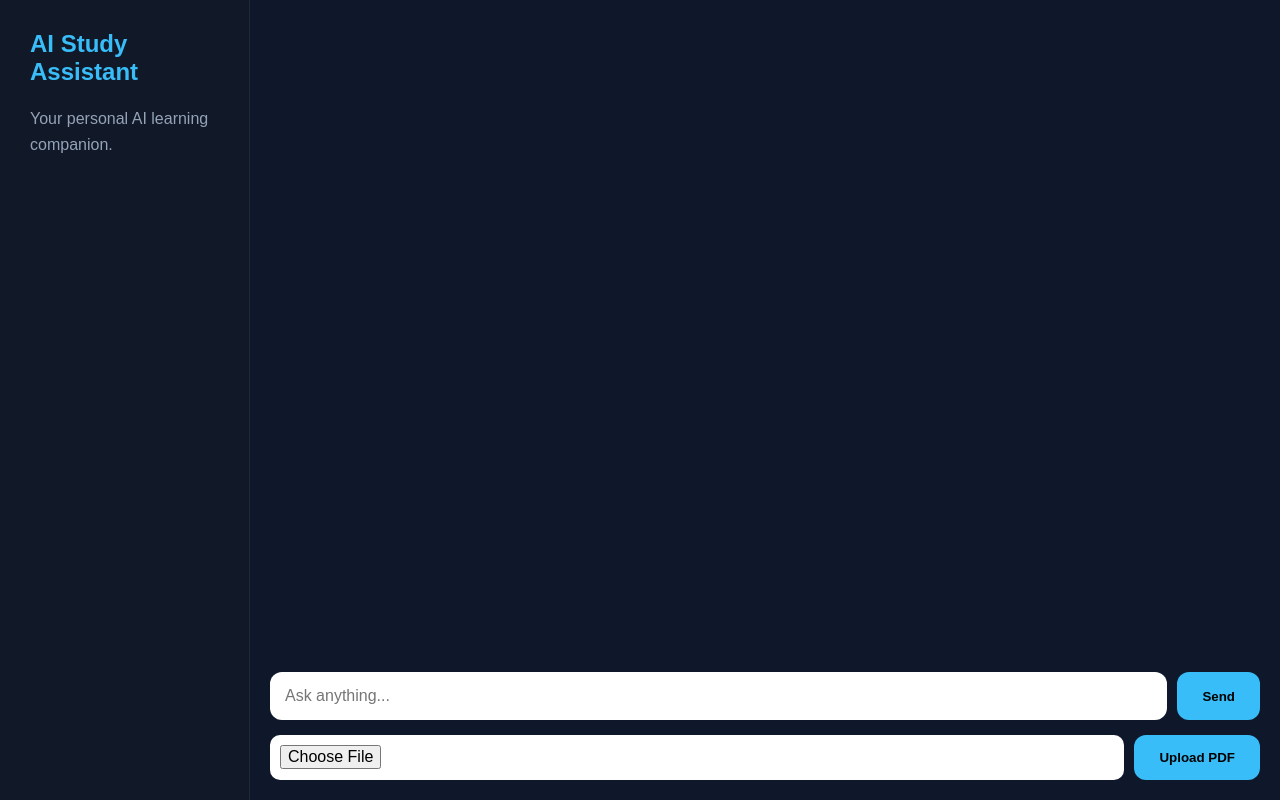
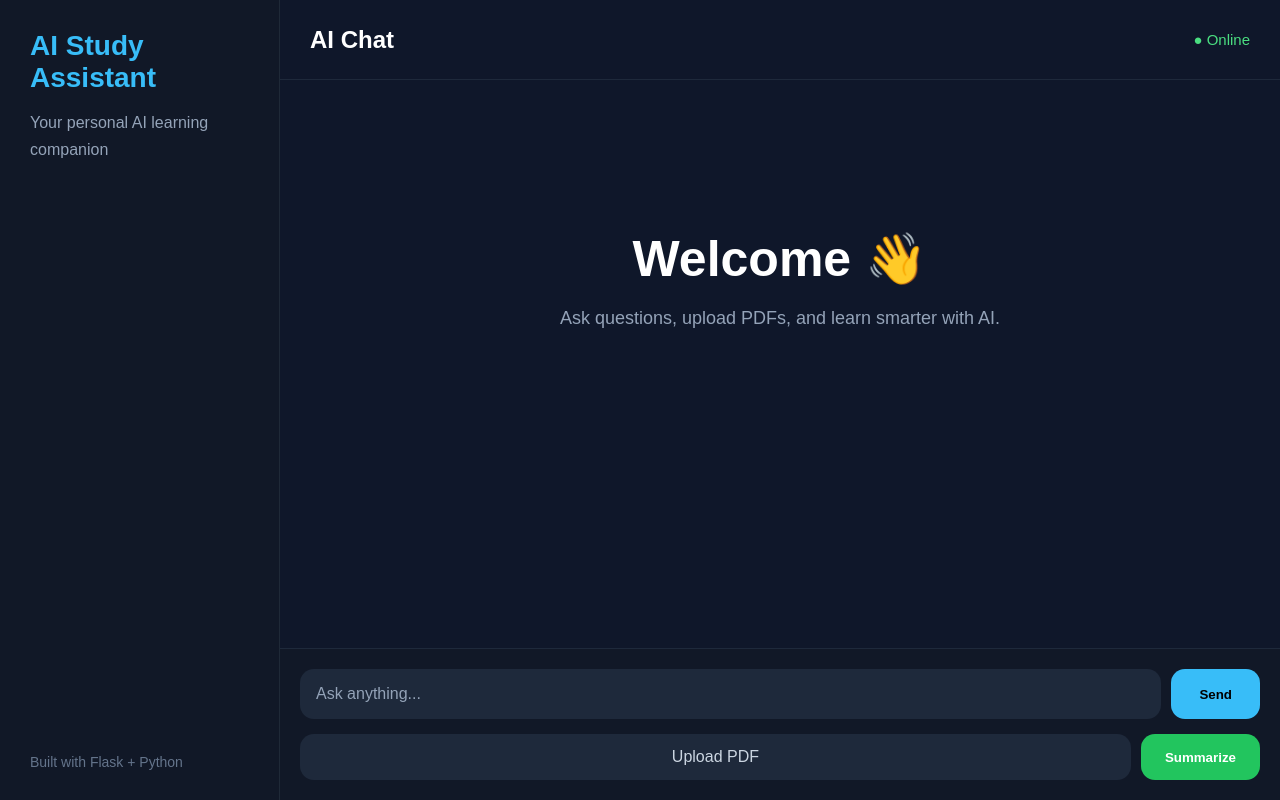
Before and after one commit to ngawade2020/ai-study-assistant, a Flask app: page / in a window 1280 px wide. Run offline with Flask 3, Linux system fonts and the light colour scheme.

Commit message:
final polished AI study assistant UI

```diff
--- a/app.py
+++ b/app.py
@@ -10,6 +10,7 @@ app.config["UPLOAD_FOLDER"] = UPLOAD_FOLDER
 
 chat_history = []
 
+
 def generate_response(question):
 
     question = question.lower()
@@ -19,26 +20,36 @@ def generate_response(question):
         "python":
         """
 Python is a powerful programming language used in:
-- AI
-- Web Development
-- Automation
-- Data Science
+
+• AI & Machine Learning
+• Web Development
+• Automation
+• Data Science
+• Backend Engineering
         """,
 
         "ai":
         """
-Artificial Intelligence allows machines to simulate human intelligence.
+Artificial Intelligence enables machines to simulate human intelligence.
 
-Major AI fields:
-- Machine Learning
-- NLP
-- Robotics
-- Computer Vision
+Major AI fields include:
+
+• Machine Learning
+• NLP
+• Robotics
+• Computer Vision
         """,
 
         "flask":
         """
-Flask is a lightweight Python web framework used for web applications.
+Flask is a lightweight Python web framework.
+
+Common uses:
+
+• AI Applications
+• APIs
+• Dashboards
+• Full-stack Web Apps
         """
     }
 
@@ -47,15 +58,24 @@ Flask is a lightweight Python web framework used for web applications.
         if key in question:
             return responses[key]
 
-    return "Interesting question! I am still learning."
+    return """
+I am still learning.
+
+Try asking about:
+• Python
+• AI
+• Flask
+"""
+
 
 def summarize_text(text):
 
     words = text.split()
 
-    summary = " ".join(words[:100])
+    summary = " ".join(words[:120])
 
     return summary + "..."
+
 
 @app.route("/", methods=["GET", "POST"])
 def home():
@@ -64,19 +84,23 @@ def home():
 
     if request.method == "POST":
 
-        # Text Question
+        # Chat Questions
+
         if "question" in request.form:
 
             question = request.form["question"]
 
-            response = generate_response(question)
+            if question.strip() != "":
 
-            chat_history.append({
-                "question": question,
-                "response": response
-            })
+                response = generate_response(question)
+
+                chat_history.append({
+                    "question": question,
+                    "response": response
+                })
 
         # PDF Upload
+
         if "pdf_file" in request.files:
 
             pdf_file = request.files["pdf_file"]
@@ -95,13 +119,22 @@ def home():
                 text = ""
 
                 for page in pdf_reader.pages:
-                    text += page.extract_text()
+
+                    extracted = page.extract_text()
+
+                    if extracted:
+
+                        text += extracted
 
                 summary = summarize_text(text)
 
                 chat_history.append({
-                    "question": f"Uploaded PDF: {pdf_file.filename}",
-                    "response": f"Summary:\n\n{summary}"
+
+                    "question":
+                    f"Uploaded PDF: {pdf_file.filename}",
+
+                    "response":
+                    f"AI Summary:\n\n{summary}"
                 })
 
     return render_template(
@@ -109,5 +142,7 @@ def home():
         chat_history=chat_history
     )
 
+
 if __name__ == "__main__":
+
     app.run(debug=True)
--- a/static/style.css
+++ b/static/style.css
@@ -13,7 +13,11 @@ body {
     color: white;
 
     height: 100vh;
+
+    overflow: hidden;
 }
+
+/* Layout */
 
 .app {
 
@@ -22,32 +26,51 @@ body {
     height: 100vh;
 }
 
+/* Sidebar */
+
 .sidebar {
 
-    width: 250px;
+    width: 280px;
 
     background: #111827;
 
+    border-right: 1px solid #1f2937;
+
     padding: 30px;
 
-    border-right: 1px solid #1f2937;
+    display: flex;
+
+    flex-direction: column;
+
+    justify-content: space-between;
 }
 
-.sidebar h2 {
+.logo {
 
-    margin-bottom: 20px;
+    font-size: 28px;
+
+    margin-bottom: 15px;
 
     color: #38bdf8;
 }
 
-.sidebar p {
+.subtitle {
 
     color: #94a3b8;
 
-    line-height: 1.6;
+    line-height: 1.7;
 }
 
-.chat-container {
+.sidebar-footer {
+
+    color: #64748b;
+
+    font-size: 14px;
+}
+
+/* Main Content */
+
+.main-content {
 
     flex: 1;
 
@@ -55,10 +78,39 @@ body {
 
     flex-direction: column;
 
+    background: #0f172a;
+}
+
+/* Topbar */
+
+.topbar {
+
+    height: 80px;
+
+    border-bottom: 1px solid #1e293b;
+
+    display: flex;
+
     justify-content: space-between;
 
-    padding: 20px;
+    align-items: center;
+
+    padding: 0 30px;
 }
+
+.topbar h2 {
+
+    font-size: 24px;
+}
+
+.status {
+
+    color: #4ade80;
+
+    font-size: 15px;
+}
+
+/* Chat Box */
 
 .chat-box {
 
@@ -66,20 +118,60 @@ body {
 
     overflow-y: auto;
 
-    padding-right: 10px;
+    padding: 30px;
+}
+
+/* Welcome */
+
+.welcome {
+
+    text-align: center;
+
+    margin-top: 120px;
+}
+
+.welcome h1 {
+
+    font-size: 50px;
+
+    margin-bottom: 20px;
+}
+
+.welcome p {
+
+    color: #94a3b8;
+
+    font-size: 18px;
+}
+
+/* Messages */
+
+.message-row {
+
+    display: flex;
+
+    margin-bottom: 20px;
+}
+
+.user-row {
+
+    justify-content: flex-end;
+}
+
+.ai-row {
+
+    justify-content: flex-start;
 }
 
 .message {
 
     max-width: 70%;
 
-    padding: 15px;
+    padding: 18px;
 
-    margin-bottom: 15px;
+    border-radius: 18px;
 
-    border-radius: 15px;
-
-    line-height: 1.5;
+    line-height: 1.7;
 
     animation: fadeIn 0.3s ease;
 }
@@ -88,49 +180,74 @@ body {
 
     background: #2563eb;
 
-    margin-left: auto;
+    color: white;
 }
 
 .ai-message {
 
     background: #1e293b;
 
-    margin-right: auto;
-
-    animation: typingEffect 0.4s ease;
+    color: #e2e8f0;
 }
 
-.input-area {
+pre {
+
+    white-space: pre-wrap;
+
+    font-family: Arial, sans-serif;
+}
+
+/* Bottom Section */
+
+.bottom-section {
+
+    padding: 20px;
+
+    border-top: 1px solid #1e293b;
+
+    background: #111827;
+}
+
+/* Chat Form */
+
+.chat-form {
 
     display: flex;
 
     gap: 10px;
-
-    margin-top: 20px;
 }
 
-input {
+.chat-form input {
 
     flex: 1;
 
-    padding: 15px;
+    padding: 16px;
 
     border: none;
 
-    border-radius: 12px;
+    border-radius: 14px;
+
+    background: #1e293b;
+
+    color: white;
 
     font-size: 16px;
 
     outline: none;
 }
 
-button {
+.chat-form input::placeholder {
 
-    padding: 15px 25px;
+    color: #94a3b8;
+}
+
+.chat-form button {
+
+    padding: 16px 28px;
 
     border: none;
 
-    border-radius: 12px;
+    border-radius: 14px;
 
     background: #38bdf8;
 
@@ -143,19 +260,69 @@ button {
     transition: 0.3s;
 }
 
-button:hover {
+.chat-form button:hover {
 
     background: #0ea5e9;
 }
 
-pre {
+/* Upload */
 
-    white-space: pre-wrap;
+.upload-form {
 
-    font-family: Arial, sans-serif;
+    margin-top: 15px;
 
-    line-height: 1.7;
+    display: flex;
+
+    gap: 10px;
 }
+
+.upload-label {
+
+    flex: 1;
+
+    background: #1e293b;
+
+    padding: 14px;
+
+    border-radius: 14px;
+
+    cursor: pointer;
+
+    text-align: center;
+
+    color: #cbd5e1;
+}
+
+.upload-label input {
+
+    display: none;
+}
+
+.upload-form button {
+
+    padding: 14px 24px;
+
+    border: none;
+
+    border-radius: 14px;
+
+    background: #22c55e;
+
+    color: white;
+
+    font-weight: bold;
+
+    cursor: pointer;
+
+    transition: 0.3s;
+}
+
+.upload-form button:hover {
+
+    background: #16a34a;
+}
+
+/* Scrollbar */
 
 .chat-box::-webkit-scrollbar {
 
@@ -169,45 +336,41 @@ pre {
     border-radius: 10px;
 }
 
+/* Animations */
+
 @keyframes fadeIn {
 
     from {
+
         opacity: 0;
+
         transform: translateY(10px);
     }
 
     to {
+
         opacity: 1;
+
         transform: translateY(0);
     }
 }
 
-@keyframes typingEffect {
+/* Responsive */
 
-    from {
-        opacity: 0;
-        transform: translateY(15px);
+@media (max-width: 768px) {
+
+    .sidebar {
+
+        display: none;
     }
 
-    to {
-        opacity: 1;
-        transform: translateY(0);
+    .message {
+
+        max-width: 90%;
+    }
+
+    .welcome h1 {
+
+        font-size: 38px;
     }
 }
-.upload-form {
-
-    margin-top: 15px;
-
-    display: flex;
-
-    gap: 10px;
-}
-
-.upload-form input {
-
-    background: white;
-
-    padding: 10px;
-
-    border-radius: 10px;
-}
--- a/templates/index.html
+++ b/templates/index.html
@@ -1,7 +1,12 @@
 <!DOCTYPE html>
-<html>
+<html lang="en">
 
 <head>
+
+    <meta charset="UTF-8">
+
+    <meta name="viewport"
+          content="width=device-width, initial-scale=1.0">
 
     <title>AI Study Assistant</title>
 
@@ -14,19 +19,66 @@
 
     <div class="app">
 
+        <!-- Sidebar -->
+
         <div class="sidebar">
 
-            <h2>AI Study Assistant</h2>
+            <div>
 
-            <p>Your personal AI learning companion.</p>
+                <h1 class="logo">AI Study Assistant</h1>
+
+                <p class="subtitle">
+                    Your personal AI learning companion
+                </p>
 
             </div>
 
-        <div class="chat-container">
+            <div class="sidebar-footer">
 
-            <div class="chat-box">
+                <p>Built with Flask + Python</p>
+
+            </div>
+
+        </div>
+
+        <!-- Main Chat Area -->
+
+        <div class="main-content">
+
+            <!-- Top Bar -->
+
+            <div class="topbar">
+
+                <h2>AI Chat</h2>
+
+                <div class="status">
+                    ● Online
+                </div>
+
+            </div>
+
+            <!-- Chat Messages -->
+
+            <div class="chat-box" id="chat-box">
+
+                {% if chat_history|length == 0 %}
+
+                    <div class="welcome">
+
+                        <h1>Welcome 👋</h1>
+
+                        <p>
+                            Ask questions, upload PDFs,
+                            and learn smarter with AI.
+                        </p>
+
+                    </div>
+
+                {% endif %}
 
                 {% for chat in chat_history %}
+
+                    <div class="message-row user-row">
 
                         <div class="message user-message">
 
@@ -34,9 +86,15 @@
 
                         </div>
 
+                    </div>
+
+                    <div class="message-row ai-row">
+
                         <div class="message ai-message">
 
                             <pre>{{ chat.response }}</pre>
+
+                        </div>
 
                     </div>
 
@@ -44,30 +102,51 @@
 
             </div>
 
+            <!-- Chat Input -->
+
+            <div class="bottom-section">
+
                 <form method="POST"
-                  class="input-area">
+                      class="chat-form"
+                      id="chat-form">
 
                     <input
                         type="text"
                         name="question"
-                    placeholder="Ask anything...">
+                        placeholder="Ask anything..."
+                        autocomplete="off"
+                        required>
 
-                <button type="submit">
+                    <button type="submit"
+                            id="send-button">
+
+                        <span id="button-text">
                             Send
+                        </span>
+
                     </button>
 
                 </form>
+
+                <!-- PDF Upload -->
 
                 <form method="POST"
                       enctype="multipart/form-data"
                       class="upload-form">
 
-                <input type="file"
+                    <label class="upload-label">
+
+                        Upload PDF
+
+                        <input
+                            type="file"
                             name="pdf_file"
                             accept=".pdf">
 
+                    </label>
+
                     <button type="submit">
-                    Upload PDF
+                        Summarize
                     </button>
 
                 </form>
@@ -76,6 +155,35 @@
 
         </div>
 
+    </div>
+
+    <!-- Scripts -->
+
+    <script>
+
+        // Auto Scroll
+
+        const chatBox =
+            document.getElementById("chat-box");
+
+        chatBox.scrollTop =
+            chatBox.scrollHeight;
+
+        // Loading Button
+
+        const form =
+            document.getElementById("chat-form");
+
+        form.addEventListener("submit", function () {
+
+            document.getElementById(
+                "button-text"
+            ).innerText = "Thinking...";
+
+        });
+
+    </script>
+
 </body>
 
 </html>
```
Also changed, not shown: 1 other file. Lines whose indentation alone changed are shown as unchanged.
